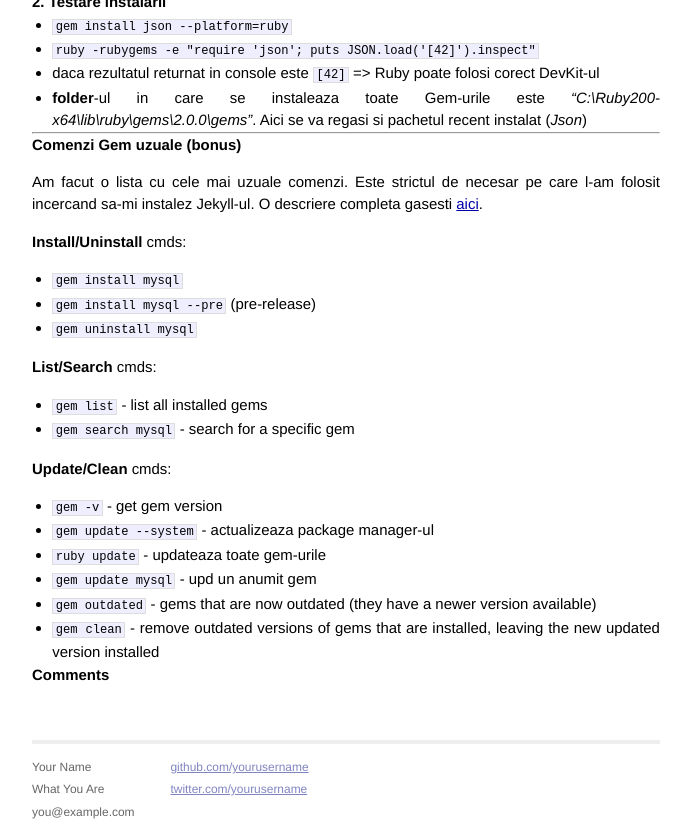
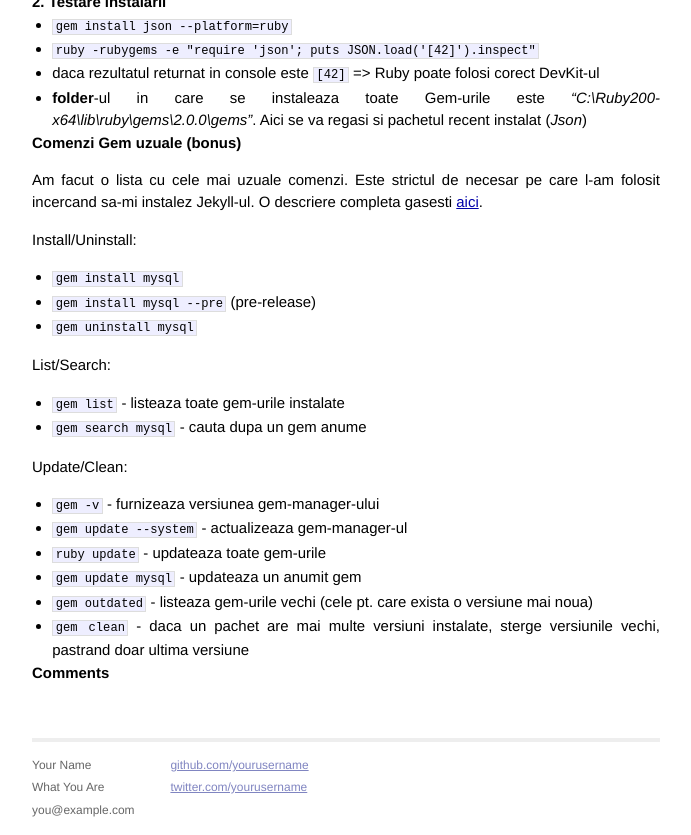
Before and after one commit to lmaran/lmaran.github.io, a Jekyll site: the page built from _posts/2013-12-31-instalare-ruby-rubygems-si-rubydevkit-pe-windows-81-64bit.md, in a window 1280 px wide and 900 px high, scrolled down 1460 px, cut to the strip 65-900 px from the top of the window. Shown: the whole strip, without its empty margins (294-985 px from the left). Built offline with Jekyll 4.4.1, drawn with Linux system fonts in a browser that asks for light colours; Markdown is read by kramdown in place of the engine named in the settings.

Commit message:
instalare Jekyll

```diff
--- a/_posts/2013-12-31-instalare-ruby-rubygems-si-rubydevkit-pe-windows-81-64bit.md
+++ b/_posts/2013-12-31-instalare-ruby-rubygems-si-rubydevkit-pe-windows-81-64bit.md
@@ -7,9 +7,9 @@ categories: jekyll
 ---
 
 
-### Instalare Ruby si RubyGems
+## Instalare Ruby si RubyGems
 
-#### 1. Download si instalare
+### 1. Download si instalare
 
 Metoda recomandata este prin [Ruby installer](http://rubyinstaller.org). Acesta instaleaza atat Ruby cat si Gem-ul (un package manager pt. Ruby).
 
@@ -19,20 +19,20 @@ Metoda recomandata este prin [Ruby installer](http://rubyinstaller.org). Acesta
 
  ![](https://dl.dropboxusercontent.com/u/43065769/blog/images/2013-12-31-installed-ruby.png)
 
-#### 2. Verificarea instalarii
+### 2. Verificarea instalarii
 
 - `ruby -v` verifica instalarea ruby
 (cda se poate lansa din cmd, din orice folder. Asta pt. ca una din cele 3 bife de mai sus seteaza variabila PATH. **Nu uita** sa restartezi consola cmd dupa instalarea Ruby, sau dupa orice modificare a variabilei PATH)
 - `gem -v` verifica instalarea Gem-ului
 
-#### 3. Verificarea ultimei versiuni
+### 3. Verificarea ultimei versiuni
 
 - `gem -v` verifica ver. instalata de Gem. Aceasta se p. compara cu ultima versiune aflata la [rubygems.org](http://rubygems.org)
 - `gem update --system` updateaza Gem-ul, daca e cazul
 
-### Instalare Ruby DevKit
+## Instalare Ruby DevKit
 
-#### 1. Download si instalare
+### 1. Download si instalare
 
 - **Atentie!** - versiunea de DevKit tb. sa fie in concordanta cu versiunea de Ruby, asa cum se specifica [aici](http://rubyinstaller.org/downloads)
 - pt. "_Ruby 2.0.0-p353 (x64)_" am folosit [DevKit-mingw64-64-4.7.2-20130224-1432-sfx.exe](http://cdn.rubyinstaller.org/archives/devkits/DevKit-mingw64-64-4.7.2-20130224-1432-sfx.exe)
@@ -45,35 +45,34 @@ Metoda recomandata este prin [Ruby installer](http://rubyinstaller.org). Acesta
 
  ![](https://dl.dropboxusercontent.com/u/43065769/blog/images/2014-01-01-installed-rubydevkit.png)
 
-#### 2. Testare instalarii
+### 2. Testare instalarii
 
 - `gem install json --platform=ruby`
 - `ruby -rubygems -e "require 'json'; puts JSON.load('[42]').inspect"`
  - daca rezultatul returnat in console este `[42]` => Ruby poate folosi corect DevKit-ul
  - **folder**-ul in care se instaleaza toate Gem-urile este _"C:\Ruby200-x64\lib\ruby\gems\2.0.0\gems"_. Aici se va regasi si pachetul recent instalat (_Json_)
 
-----------
 
-### Comenzi Gem uzuale (bonus)
+## Comenzi Gem uzuale (bonus)
 
 Am facut o lista cu cele mai uzuale comenzi. Este strictul de necesar pe care l-am folosit incercand sa-mi instalez Jekyll-ul. O descriere completa gasesti [aici](http://guides.rubygems.org/command-reference/).
 
-**Install/Uninstall** cmds:
+Install/Uninstall:
 
 - `gem install mysql`
 - `gem install mysql --pre` (pre-release)
 - `gem uninstall mysql`
 
-**List/Search** cmds:
+List/Search:
 
-- `gem list` - list all installed gems
-- `gem search mysql` - search for a specific gem
+- `gem list` - listeaza toate gem-urile instalate
+- `gem search mysql` - cauta dupa un gem anume
 
-**Update/Clean** cmds:
+Update/Clean:
 
-- `gem -v` - get gem version
-- `gem update --system` - actualizeaza package manager-ul
+- `gem -v` - furnizeaza versiunea gem-manager-ului
+- `gem update --system` - actualizeaza gem-manager-ul
 - `ruby update` - updateaza toate gem-urile
-- `gem update mysql` - upd un anumit gem
-- `gem outdated` - gems that are now outdated (they have a newer version available)
-- `gem clean` - remove outdated versions of gems that are installed, leaving the new updated version installed
+- `gem update mysql` - updateaza un anumit gem
+- `gem outdated` - listeaza gem-urile vechi (cele pt. care exista o versiune mai noua)
+- `gem clean` - daca un pachet are mai multe versiuni instalate, sterge versiunile vechi, pastrand doar ultima versiune
```
Also changed, not shown: _posts/2013-01-01-instalare-jekyll-pe-windows-81.md (added, +39 -0 lines).
